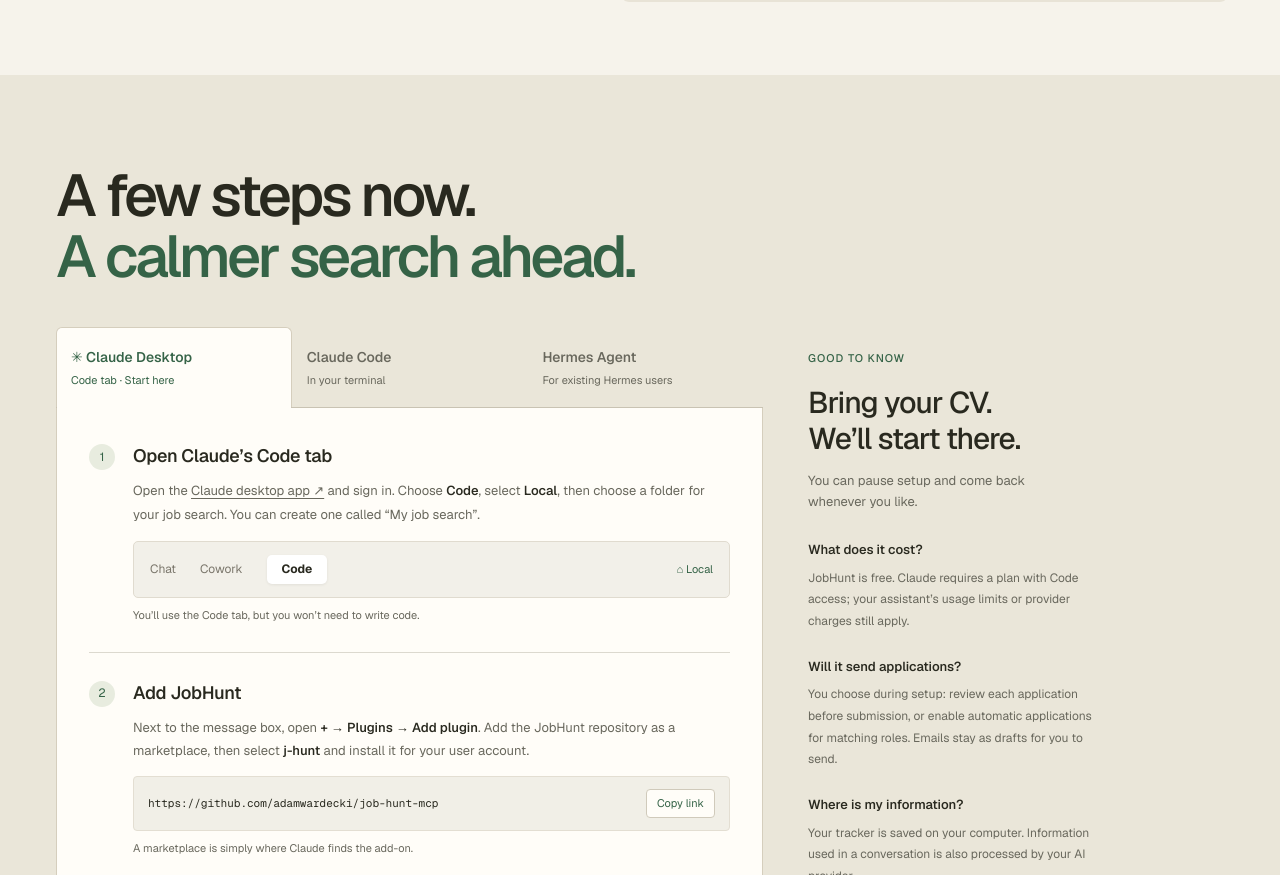
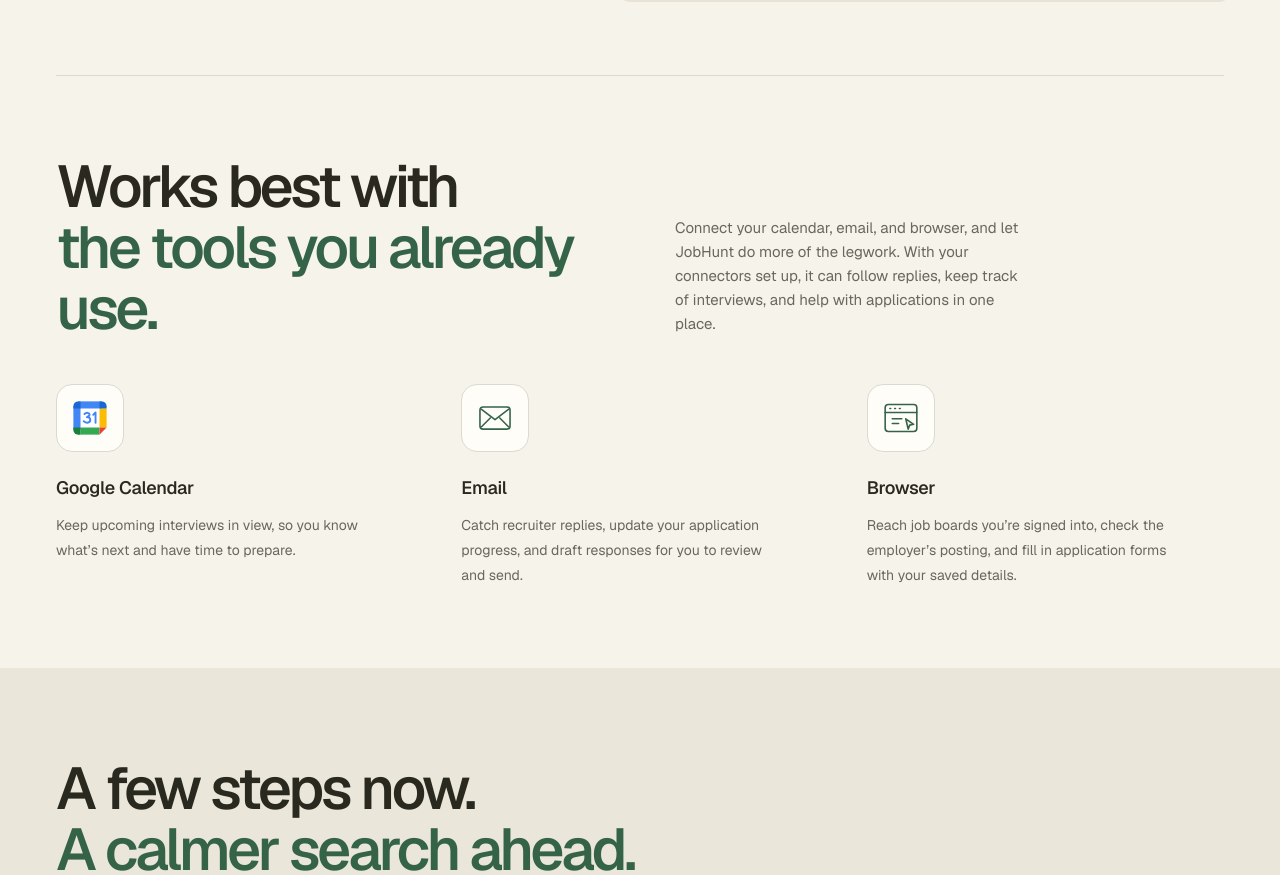
Before and after one commit to adamwardecki/job-hunt-mcp, a website: page site/index.html in a window 1280 px wide. Shown: the part 3719-4594 px from the top of the page. Drawn offline with Linux system fonts and the light colour scheme.

Commit message:
Add recommended connections section before setup

```diff
--- a/site/assets/style.css
+++ b/site/assets/style.css
@@ -2278,6 +2278,71 @@ mark {
   }
 }
 
+.connectors-section {
+  border-top: 1px solid var(--line);
+}
+.connector-list {
+  display: grid;
+  grid-template-columns: repeat(3, minmax(0, 1fr));
+  gap: 48px;
+  list-style: none;
+  padding: 0;
+  margin: 44px 0 0;
+}
+.connector-icon {
+  display: grid;
+  place-items: center;
+  width: 68px;
+  height: 68px;
+  margin-bottom: 22px;
+  border: 1px solid var(--line);
+  border-radius: 16px;
+  background: #fffdf8;
+  color: var(--accent);
+}
+.connector-icon svg {
+  width: 38px;
+  height: 38px;
+}
+.connector-list h3 {
+  margin-bottom: 10px;
+  font-size: 18px;
+  font-weight: 550;
+  letter-spacing: -0.3px;
+}
+.connector-list p {
+  max-width: 310px;
+  font-size: 14px;
+  line-height: 1.8;
+  color: var(--muted);
+}
+@media (max-width: 760px) {
+  .connector-list {
+    grid-template-columns: 1fr;
+    gap: 28px;
+    margin-top: 32px;
+  }
+  .connector-list li {
+    display: grid;
+    grid-template-columns: 56px minmax(0, 1fr);
+    column-gap: 18px;
+  }
+  .connector-icon {
+    grid-row: 1 / 3;
+    width: 56px;
+    height: 56px;
+    margin: 0;
+    border-radius: 12px;
+  }
+  .connector-icon svg {
+    width: 32px;
+    height: 32px;
+  }
+  .connector-list p {
+    max-width: none;
+  }
+}
+
 .safety-section .control-heading {
   grid-template-columns: 1.6fr 1fr;
   gap: 60px;
--- a/site/index.html
+++ b/site/index.html
@@ -471,6 +471,74 @@
           </article>
         </div>
       </section>
+      <section class="section container connectors-section" id="connectors">
+        <div class="section-heading">
+          <h2>Works best with<br /><em>the tools you already use.</em></h2>
+          <p>
+            Connect your calendar, email, and browser, and let JobHunt do more
+            of the legwork. With your connectors set up, it can follow replies,
+            keep track of interviews, and help with applications in one place.
+          </p>
+        </div>
+        <ul class="connector-list" aria-label="Recommended connections">
+          <li>
+            <span class="connector-icon" aria-hidden="true">
+              <svg viewBox="0 0 48 48" fill="none">
+                <path d="M9 3h30l6 6v30l-6 6H9l-6-6V9z" fill="#fff" />
+                <path d="M9 3h30v9H9z" fill="#4285f4" />
+                <path d="M3 9h9v30H3z" fill="#4285f4" />
+                <path d="M36 12h9v24h-9z" fill="#fbbc04" />
+                <path d="M12 36h24v9H12z" fill="#34a853" />
+                <path d="M36 36h9l-9 9z" fill="#ea4335" />
+                <path d="M39 3a6 6 0 0 1 6 6v3h-9V3z" fill="#1967d2" />
+                <path d="M3 36h9v9H9a6 6 0 0 1-6-6z" fill="#188038" />
+                <path d="M3 9a6 6 0 0 1 6-6h3v9H3z" fill="#1967d2" />
+                <path
+                  d="M17 19c3-3 8-1 6 2l-3 2c5-1 6 6 1 7-2 0-4-1-5-2m12-8 3-3v13"
+                  stroke="#4285f4"
+                  stroke-width="2.4"
+                  stroke-linecap="round"
+                  stroke-linejoin="round"
+                />
+              </svg>
+            </span>
+            <h3>Google Calendar</h3>
+            <p>
+              Keep upcoming interviews in view, so you know what’s next and
+              have time to prepare.
+            </p>
+          </li>
+          <li>
+            <span class="connector-icon" aria-hidden="true">
+              <svg viewBox="0 0 48 48" fill="none" stroke="currentColor"
+                stroke-width="2" stroke-linecap="round" stroke-linejoin="round">
+                <rect x="5" y="10" width="38" height="28" rx="4" />
+                <path d="m7 13 17 13 17-13M7 35l11-11m12 0 11 11" />
+              </svg>
+            </span>
+            <h3>Email</h3>
+            <p>
+              Catch recruiter replies, update your application progress, and
+              draft responses for you to review and send.
+            </p>
+          </li>
+          <li>
+            <span class="connector-icon" aria-hidden="true">
+              <svg viewBox="0 0 48 48" fill="none" stroke="currentColor"
+                stroke-width="2" stroke-linecap="round" stroke-linejoin="round">
+                <rect x="4" y="7" width="40" height="34" rx="4" />
+                <path d="M4 17h40M10 12h1m5 0h1m5 0h1M13 25h12m-12 6h8" />
+                <path d="m30 25 10 7-5 1-2 5z" fill="var(--paper)" />
+              </svg>
+            </span>
+            <h3>Browser</h3>
+            <p>
+              Reach job boards you’re signed into, check the employer’s
+              posting, and fill in application forms with your saved details.
+            </p>
+          </li>
+        </ul>
+      </section>
       <section class="install-section" id="install">
         <div class="container">
           <div class="setup-heading">
```
